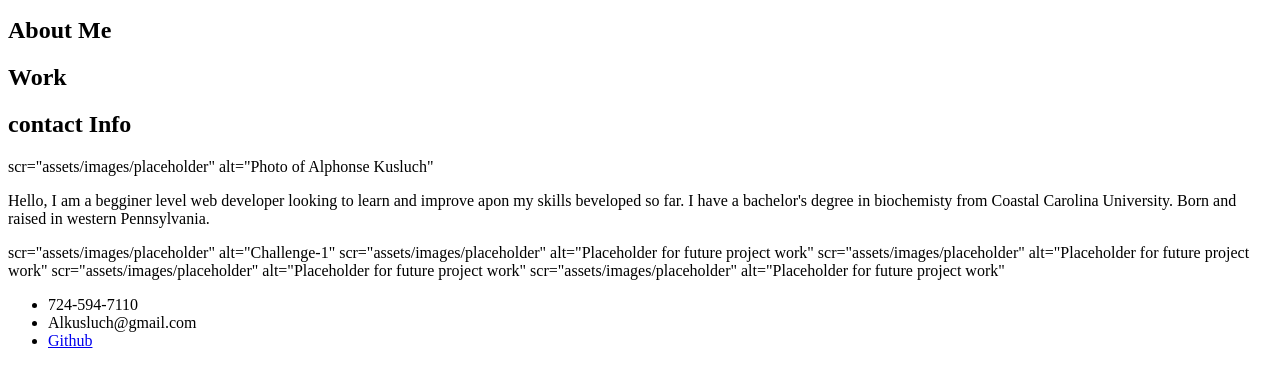
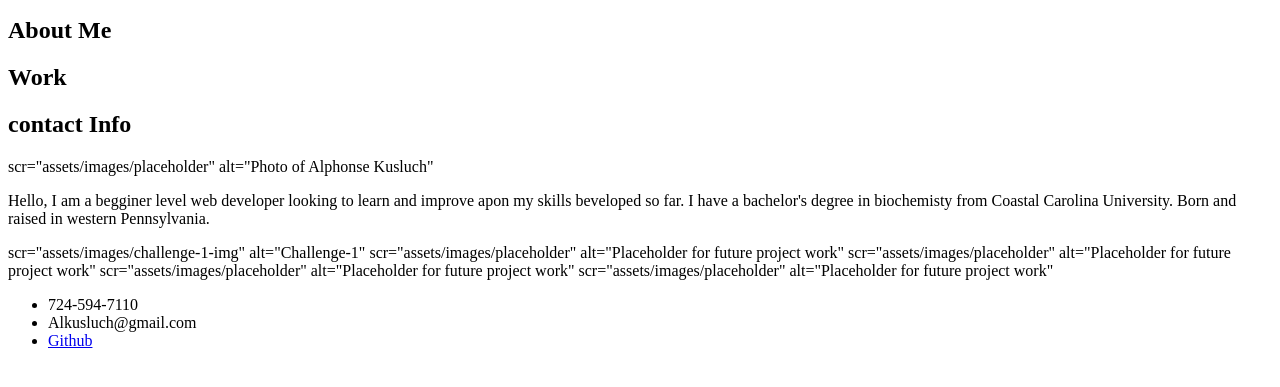
Before and after one commit to Akusluch/A-Kusluch-Portfolio, a plain HTML site: page index.html in a window 1280 px wide. Shown: the part 137-524 px from the top of the page. Drawn offline with Linux system fonts and the light colour scheme.

Commit message:
add image for challenge-1

```diff
--- a/index.html
+++ b/index.html
@@ -39,7 +39,7 @@
         </p>
     </Section>
     <section>
-        <Img>scr="assets/images/placeholder" alt="Challenge-1"</Img>
+        <Img>scr="assets/images/challenge-1-img" alt="Challenge-1"</Img>
         <Img>scr="assets/images/placeholder" alt="Placeholder for future project work"</Img>
         <Img>scr="assets/images/placeholder" alt="Placeholder for future project work"</Img>
         <Img>scr="assets/images/placeholder" alt="Placeholder for future project work"</Img>
```
Also changed, not shown: 1 other file.
